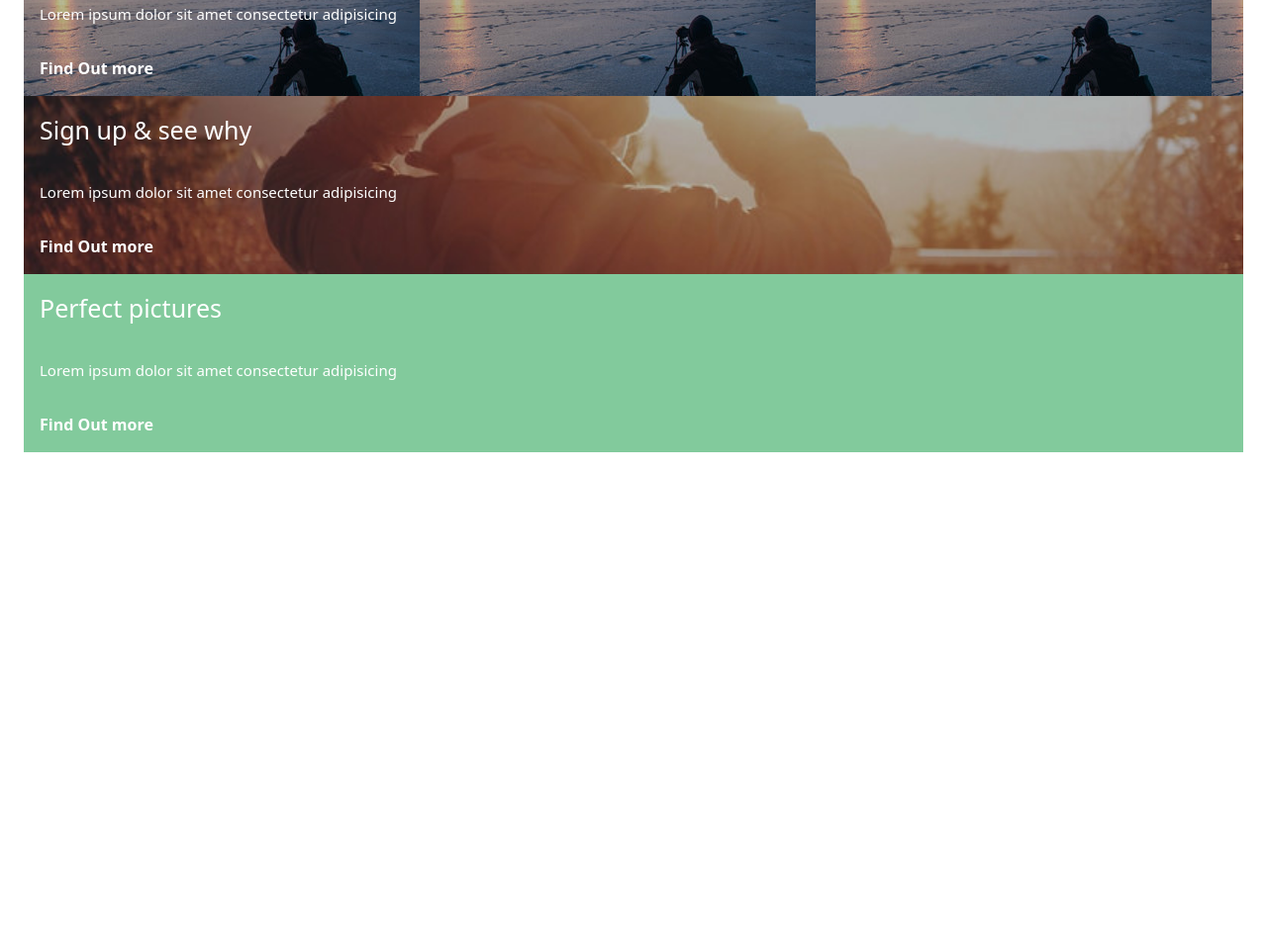
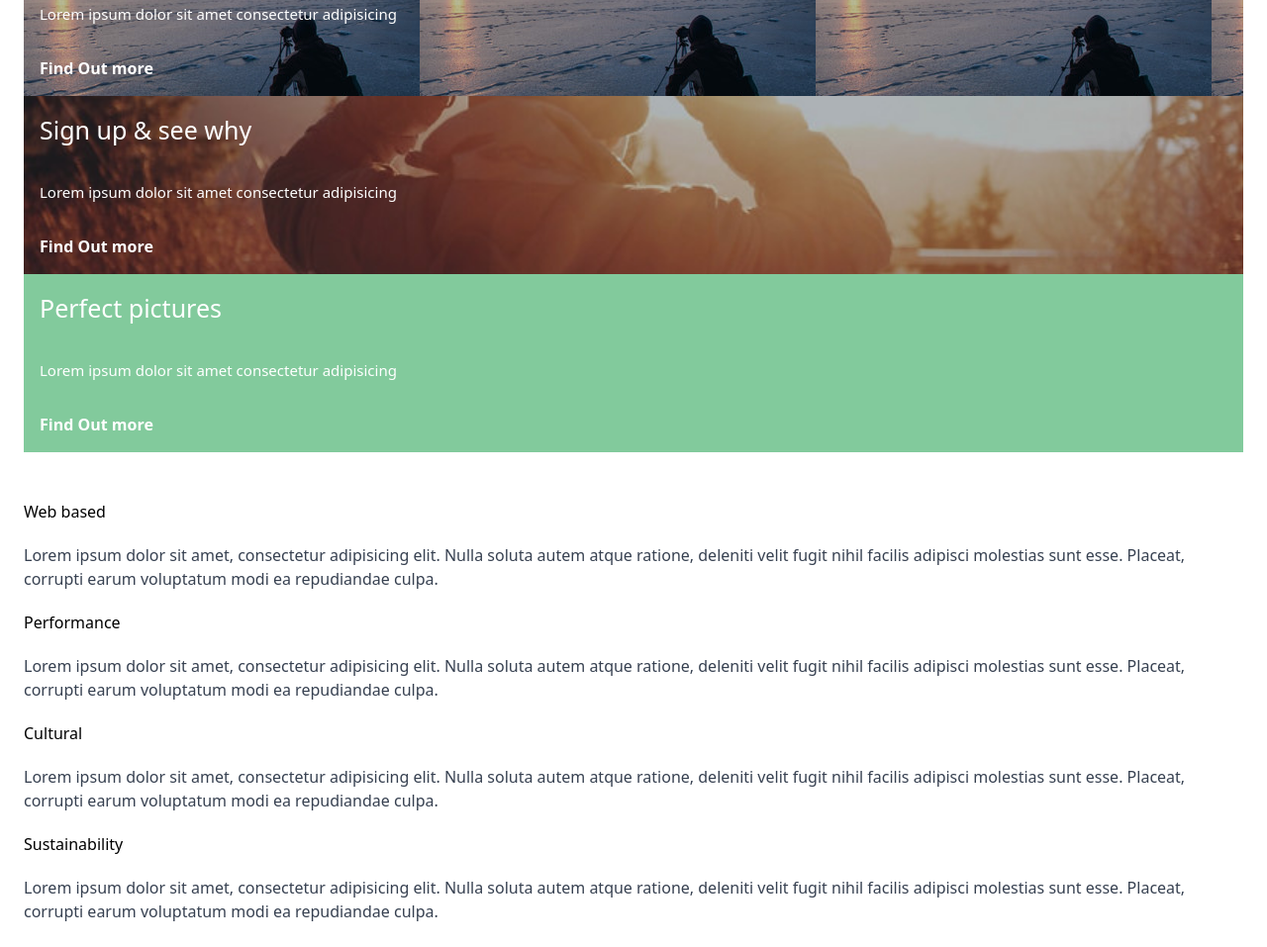
Before and after one commit to aliii390/TP-tailwindTake, a website: page index.html in a window 1280 px wide. Shown: the part 1701-2658 px from the top of the page at 99% size. Before the commit the page ends 2182 px from the top, so only its background shows below. Drawn offline with Linux system fonts and the light colour scheme.

```diff
--- a/index.html
+++ b/index.html
@@ -9,9 +9,7 @@
   <body>
     <header class="fixed flex items-center gap-2 p-[5%]">
       <img src="Take-assets/logo.png" alt="" />
-      <h2 class="text-[#ffff] text-[20px]">
-        take
-      </h2>
+      <h2 class="text-[#ffff] text-[20px]">take</h2>
     </header>
     <main>
       <section
@@ -49,7 +47,6 @@
       </section>
       <!-- fin de code -->
 
-
       <!-- 3ème section card -->
       <section class="p-6">
         <article class="bg-[#F5989D] p-4 flex flex-col gap-8">
@@ -70,7 +67,7 @@
 
         <article class="bg-bg-box p-4 flex flex-col gap-8">
           <h3 class="text-[#FFFF] text-[25px]">Our clients</h3>
-          <p class="text-[#FFFF] text-[15px] ">
+          <p class="text-[#FFFF] text-[15px]">
             Lorem ipsum dolor sit amet consectetur adipisicing
           </p>
           <a href="" class="text-[#ffff] font-bold">Find Out more</a>
@@ -84,19 +81,61 @@
           <a href="" class="text-[#ffff] font-bold">Find Out more</a>
         </article>
 
-          <article class="bg-[#82CA9C] p-4 flex flex-col gap-8 bg-center bg-cover">
+        <article
+          class="bg-[#82CA9C] p-4 flex flex-col gap-8 bg-center bg-cover"
+        >
           <h3 class="text-[#FFFF] text-[25px]">Perfect pictures</h3>
           <p class="text-[#FFFF] text-[15px]">
             Lorem ipsum dolor sit amet consectetur adipisicing
           </p>
           <a href="" class="text-[#ffff] font-bold">Find Out more</a>
         </article>
-
       </section>
       <!-- fin de code -->
 
       <!-- 4ème section  -->
+      <section class="flex flex-col gap-5 p-6">
+        <h3 class="">Web based</h3>
 
+        <p class="text-gray-700">
+          Lorem ipsum dolor sit amet, consectetur adipisicing elit. Nulla soluta
+          autem atque ratione, deleniti velit fugit nihil facilis adipisci
+          molestias sunt esse. Placeat, corrupti earum voluptatum modi ea
+          repudiandae culpa.
+        </p>
+
+        <h3 class="">Performance</h3>
+
+        <p class="text-gray-700">
+          Lorem ipsum dolor sit amet, consectetur adipisicing elit. Nulla soluta
+          autem atque ratione, deleniti velit fugit nihil facilis adipisci
+          molestias sunt esse. Placeat, corrupti earum voluptatum modi ea
+          repudiandae culpa.
+        </p>
+
+        <h3 class="">Cultural</h3>
+
+        <p class="text-gray-700">
+          Lorem ipsum dolor sit amet, consectetur adipisicing elit. Nulla soluta
+          autem atque ratione, deleniti velit fugit nihil facilis adipisci
+          molestias sunt esse. Placeat, corrupti earum voluptatum modi ea
+          repudiandae culpa.
+        </p>
+
+        <h3 class="">Sustainability</h3>
+
+        <p class="text-gray-700">
+          Lorem ipsum dolor sit amet, consectetur adipisicing elit. Nulla soluta
+          autem atque ratione, deleniti velit fugit nihil facilis adipisci
+          molestias sunt esse. Placeat, corrupti earum voluptatum modi ea
+          repudiandae culpa.
+        </p>
+      </section>
+
+      <!-- fin de code -->
+
+
+      <!-- 5éme section -->
 
       <!-- fin de code -->
 
--- a/tailwind.config.js
+++ b/tailwind.config.js
@@ -8,6 +8,7 @@
         'bg-masthead': "url('../Take-assets/masthead.jpg')",
         'bg-lg': "url('../Take-assets/box-bg-lg.jpg')",
         'bg-box': "url('../Take-assets/box-bg.jpg')",
+        'bg-full': "url('../Take-assets/full-image.jpg')",
       }
     },
   },
```
Also changed, not shown: css/output.css. Lines whose indentation alone changed are shown as unchanged.
